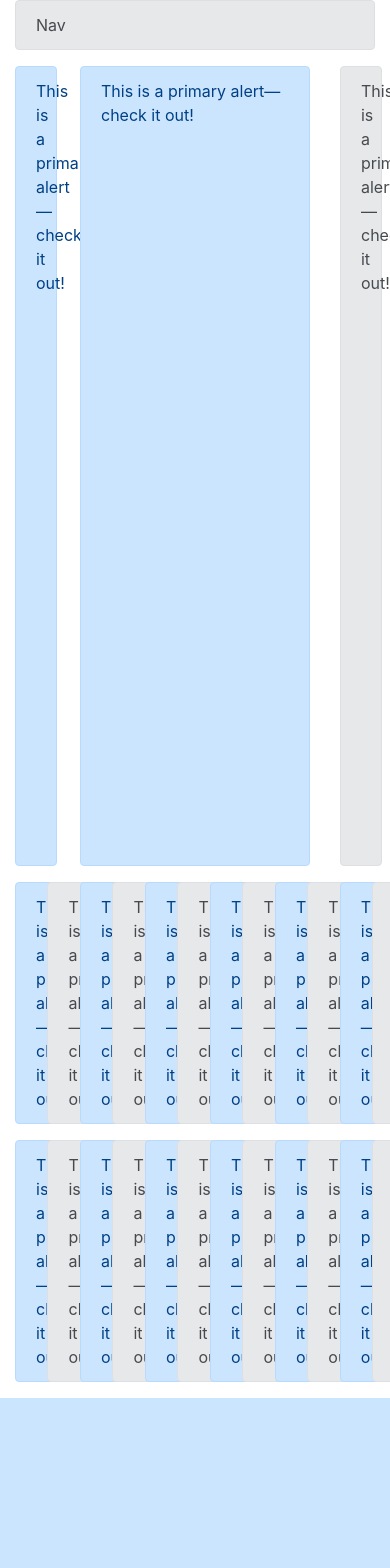
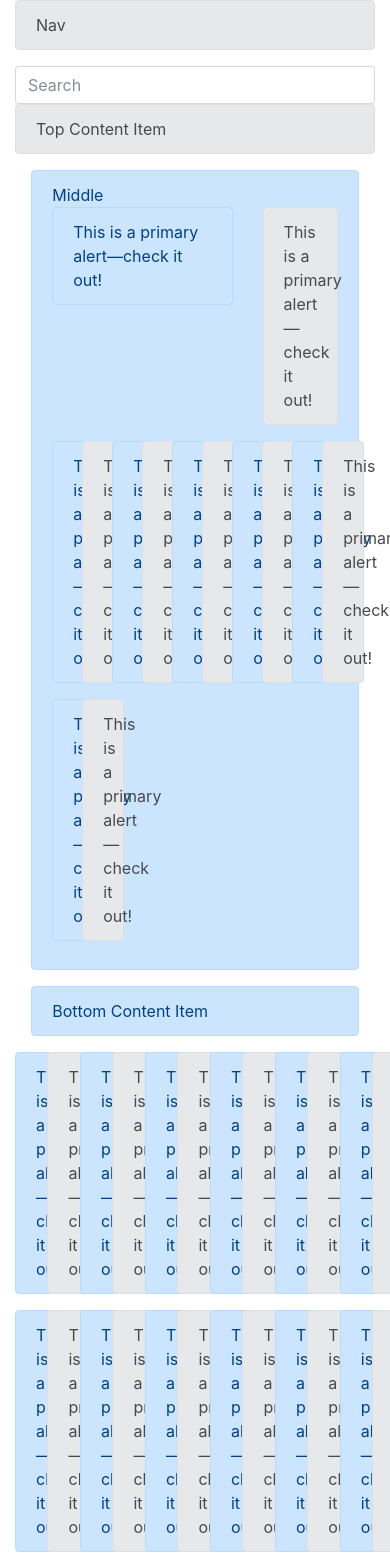
Before and after one commit to devninja0722/py-ecommerce, a Django app: page /bootstrap/ in a window 390 px wide; the page is wider, and only the part inside the window is pictured. Before the commit the page ends 1398 px from the top of that part, so only its background shows below. Run offline with Django 3.2, Linux system fonts and the light colour scheme; some libraries are stand-ins or nearby versions.

Commit message:
6 - Desinging for Different Browser Sizes with Breakpoints

```diff
--- a/src/templates/bootstrap/example.html
+++ b/src/templates/bootstrap/example.html
@@ -18,20 +18,108 @@
             </div>
 
         </div>
+
         <div class='row'>
-            <div class='col-2'>
-                <div class="alert alert-primary" role="alert" style='min-height: 800px;'>
-                This is a primary alert—check it out!
+
+          <div class='col-12 col-sm-12 col-md-6 col-lg-4 ml-auto'>
+            <input type='text' class='form-control' placeholder="Search">
+          </div>
+
+        </div>
+        <div class='row'>
+            <div class='col-11 ml-auto mr-auto col-lg-2 order-12'>
+                <div class="alert alert-primary" role="alert">
+                Bottom Content Item
                 </div>
             </div>
-            <div class='col-8' >
+            <div class='col-11 col-lg-8 ml-auto mr-auto order-6' >
                 <div class="alert alert-primary" role="alert" style='min-height: 800px;'>
-                This is a primary alert—check it out!
+                Middle
+
+                <div class='row'>
+                  <div class='col-8'>
+                      <div class="alert alert-primary" role="alert">
+                      This is a primary alert—check it out!
+                      </div>
+                  </div>
+                  <div class='col-4'>
+                      <div class="alert alert-secondary" role="alert">
+                      This is a primary alert—check it out!
+                      </div>
+                  </div>
+
+                </div>
+                <div class='row'>
+                <div class='col-1'>
+                    <div class="alert alert-primary" role="alert">
+                    This is a primary alert—check it out!
+                    </div>
+                </div>
+                <div class='col-1'>
+                    <div class="alert alert-secondary" role="alert">
+                    This is a primary alert—check it out!
+                    </div>
+                </div>
+                <div class='col-1'>
+                    <div class="alert alert-primary" role="alert">
+                    This is a primary alert—check it out!
+                    </div>
+                </div>
+                <div class='col-1'>
+                    <div class="alert alert-secondary" role="alert">
+                    This is a primary alert—check it out!
+                    </div>
+                </div>
+                <div class='col-1'>
+                    <div class="alert alert-primary" role="alert">
+                    This is a primary alert—check it out!
+                    </div>
+                </div>
+                <div class='col-1'>
+                    <div class="alert alert-secondary" role="alert">
+                    This is a primary alert—check it out!
+                    </div>
+                </div>
+                <div class='col-1'>
+                    <div class="alert alert-primary" role="alert">
+                    This is a primary alert—check it out!
+                    </div>
+                </div>
+                <div class='col-1'>
+                    <div class="alert alert-secondary" role="alert">
+                    This is a primary alert—check it out!
+                    </div>
+                </div>
+                <div class='col-1'>
+                    <div class="alert alert-primary" role="alert">
+                    This is a primary alert—check it out!
+                    </div>
+                </div>
+                <div class='col-1'>
+                    <div class="alert alert-secondary" role="alert">
+                    This is a primary alert—check it out!
+                    </div>
+                </div>
+                <div class='col-1'>
+                    <div class="alert alert-primary" role="alert">
+                    This is a primary alert—check it out!
+                    </div>
+                </div>
+                <div class='col-1'>
+                    <div class="alert alert-secondary" role="alert">
+                    This is a primary alert—check it out!
+                    </div>
+                </div>
+
+            </div>
+
+
+
                 </div>
             </div>
-            <div class='col-2'>
-                <div class="alert alert-secondary" role="alert" style='min-height: 800px;'>
-                This is a primary alert—check it out!
+            <div class='col-12 col-lg-2 order-1'>
+                <div class="alert alert-secondary" role="alert">
+                Top Content Item
                 </div>
             </div>
 
```
